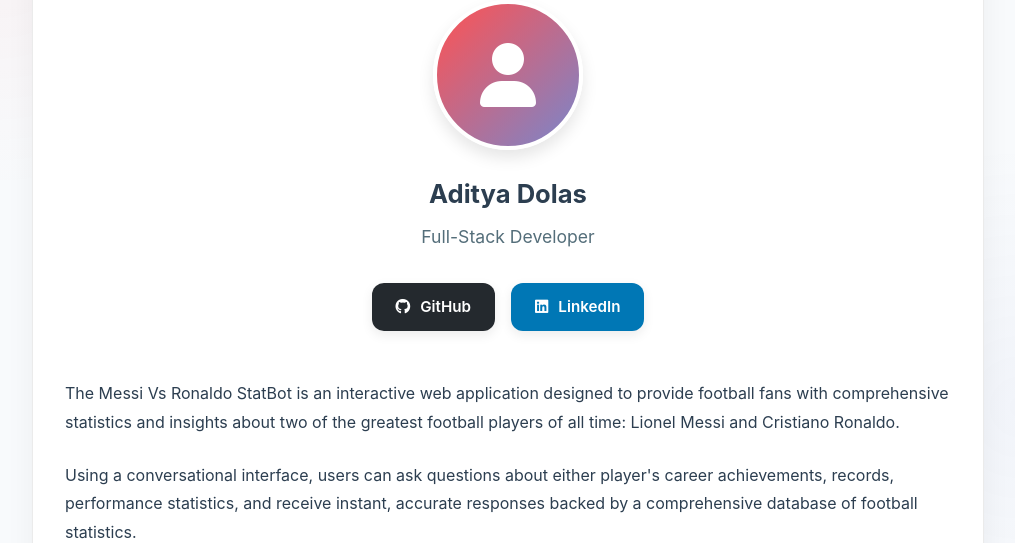
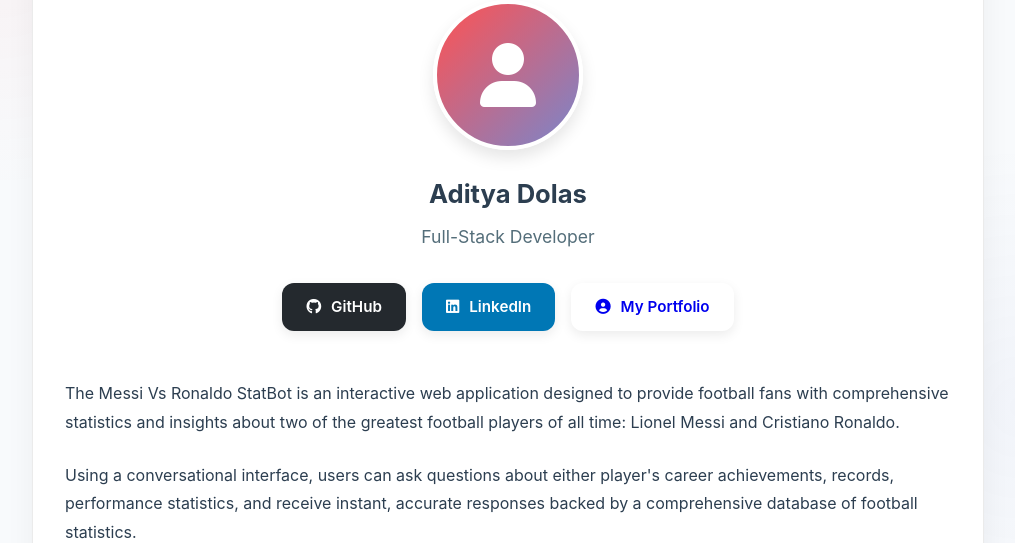
Before and after one commit to Adi1exe/Messi-Vs-Ronaldo-StatBot, a Flask app: page /about in a window 1280 px wide. Shown: the part 233-776 px from the top of the page, without its empty margins (132-1147 px from the left). Run offline with Flask 3, Linux system fonts and the light colour scheme.

Commit message:
Update about.html

```diff
--- a/templates/about.html
+++ b/templates/about.html
@@ -42,6 +42,9 @@
                         </a>
                         <a href="https://www.linkedin.com/in/aditya-dolas-992a44265/" target="_blank" class="social-btn linkedin-btn">
                             <i class="fab fa-linkedin"></i> LinkedIn
+                        </a>
+                        <a href="https://adityadolas.netlify.app" target="_blank" class="social-btn portfolio-btn">
+                            <i class="fas fa-user-circle"></i>My Portfolio
                         </a>
                     </div>
                 </div>
```
